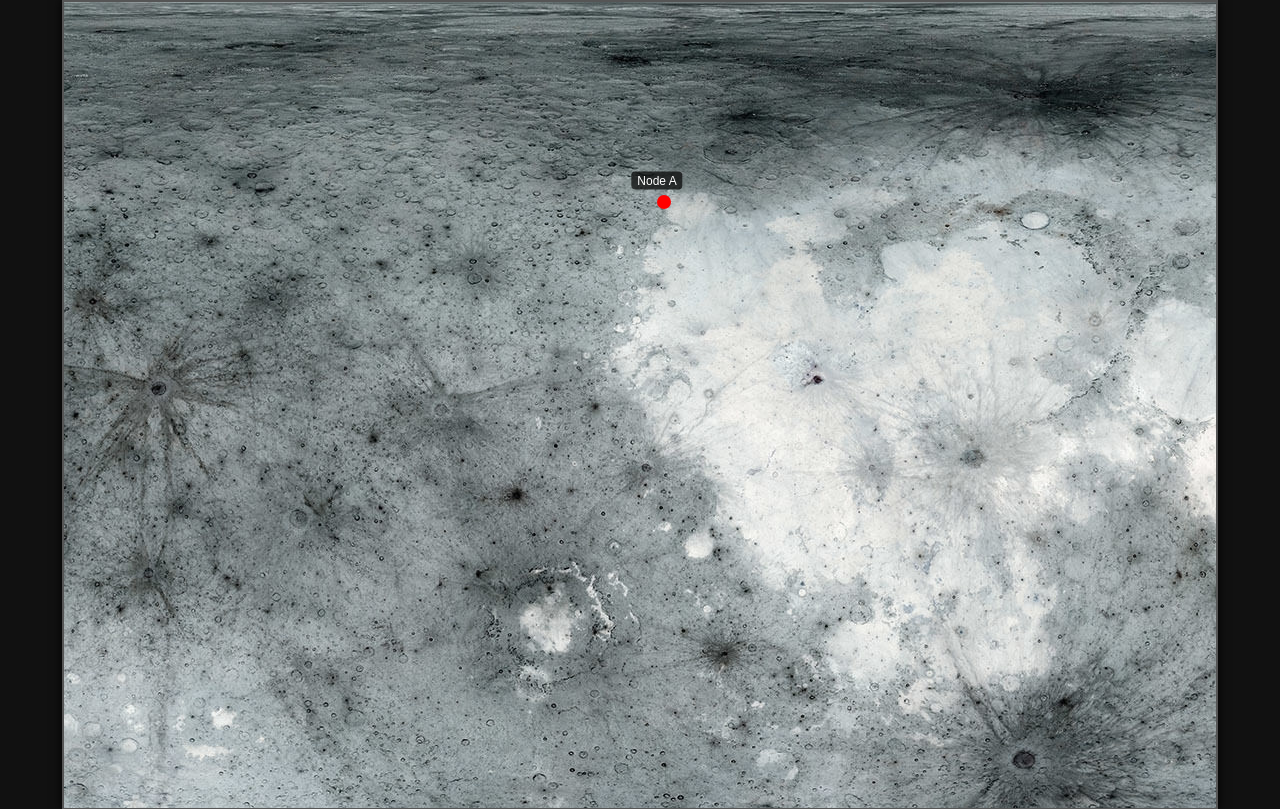
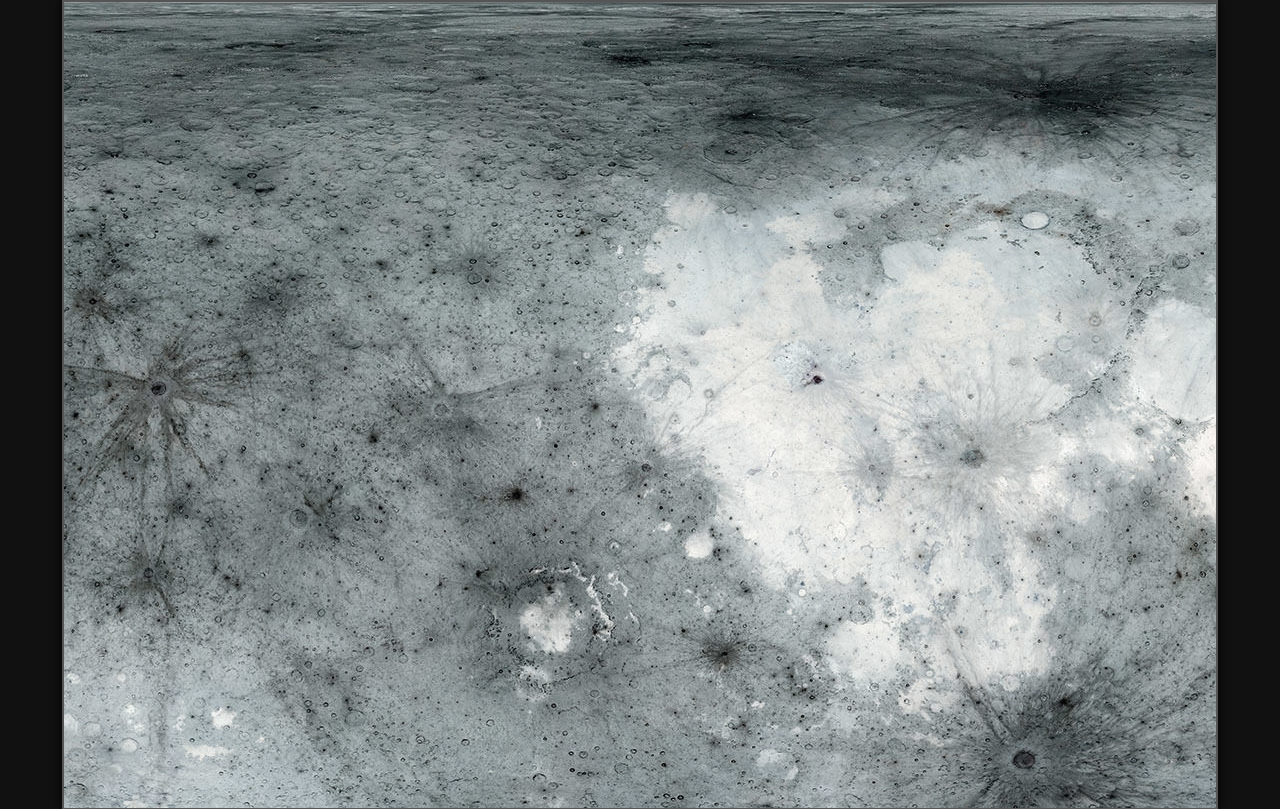
Before and after one commit to SirHrishiMukherjee/simulon-carto, a Flask app: page / in a window 1280 px wide. Shown: the part 180-989 px from the top of the page. Run offline with Flask 3, Linux system fonts and the light colour scheme; data that the repository does not hold is empty.

Commit message:
GET markers

```diff
--- a/app.py
+++ b/app.py
@@ -20,13 +20,5 @@ def get_markers():
     markers = list(markers_col.find({}, {"_id": 0}))
     return jsonify(markers)
 
-@app.route("/api/markers", methods=["POST"])
-def add_marker():
-    data = request.get_json()
-    if "x" in data and "y" in data and "label" in data:
-        markers_col.insert_one(data)
-        return jsonify({"status": "saved"}), 201
-    return jsonify({"error": "Invalid data"}), 400
-
 if __name__ == "__main__":
     app.run(debug=True)
--- a/templates/index.html
+++ b/templates/index.html
@@ -97,14 +97,6 @@
   <div class="map-container">
     <div class="map-inner" id="mapInner" style="transform: scale(1);">
       <img src="{{ url_for('static', filename='map.jpg') }}" alt="Map" class="map-image" id="mapImage">
-
-      <!-- Example Markers -->
-      <div class="marker" style="top: 200px; left: 600px;">
-        <div class="marker-label">Node A</div>
-      </div>
-      <div class="marker" style="top: 400px; left: 1200px;">
-        <div class="marker-label">Outpost B</div>
-      </div>
     </div>
   </div>
 
@@ -129,41 +121,7 @@
         .then(markers => {
           markers.forEach(({ x, y, label }) => createMarker(x, y, label));
         });
-
-      // Handle click to add marker
-      mapInner.addEventListener("click", function(e) {
-        const rect = mapInner.getBoundingClientRect();
-        const x = (e.clientX - rect.left) / scale;
-        const y = (e.clientY - rect.top) / scale;
-        const label = prompt("Enter label for this marker:");
-        if (!label) return;
-
-        createMarker(x, y, label);
-
-        // Save to backend
-        fetch("/api/markers", {
-          method: "POST",
-          headers: { "Content-Type": "application/json" },
-          body: JSON.stringify({ x, y, label })
-        }).then(res => {
-          if (!res.ok) alert("Failed to save marker");
-        });
-      });
-
-      function createMarker(x, y, label) {
-        const marker = document.createElement("div");
-        marker.className = "marker";
-        marker.style.left = `${x}px`;
-        marker.style.top = `${y}px`;
-
-        const markerLabel = document.createElement("div");
-        markerLabel.className = "marker-label";
-        markerLabel.textContent = label;
-
-        marker.appendChild(markerLabel);
-        mapInner.appendChild(marker);
-      }
-    </script>
+   </script>
 
 
 
```
